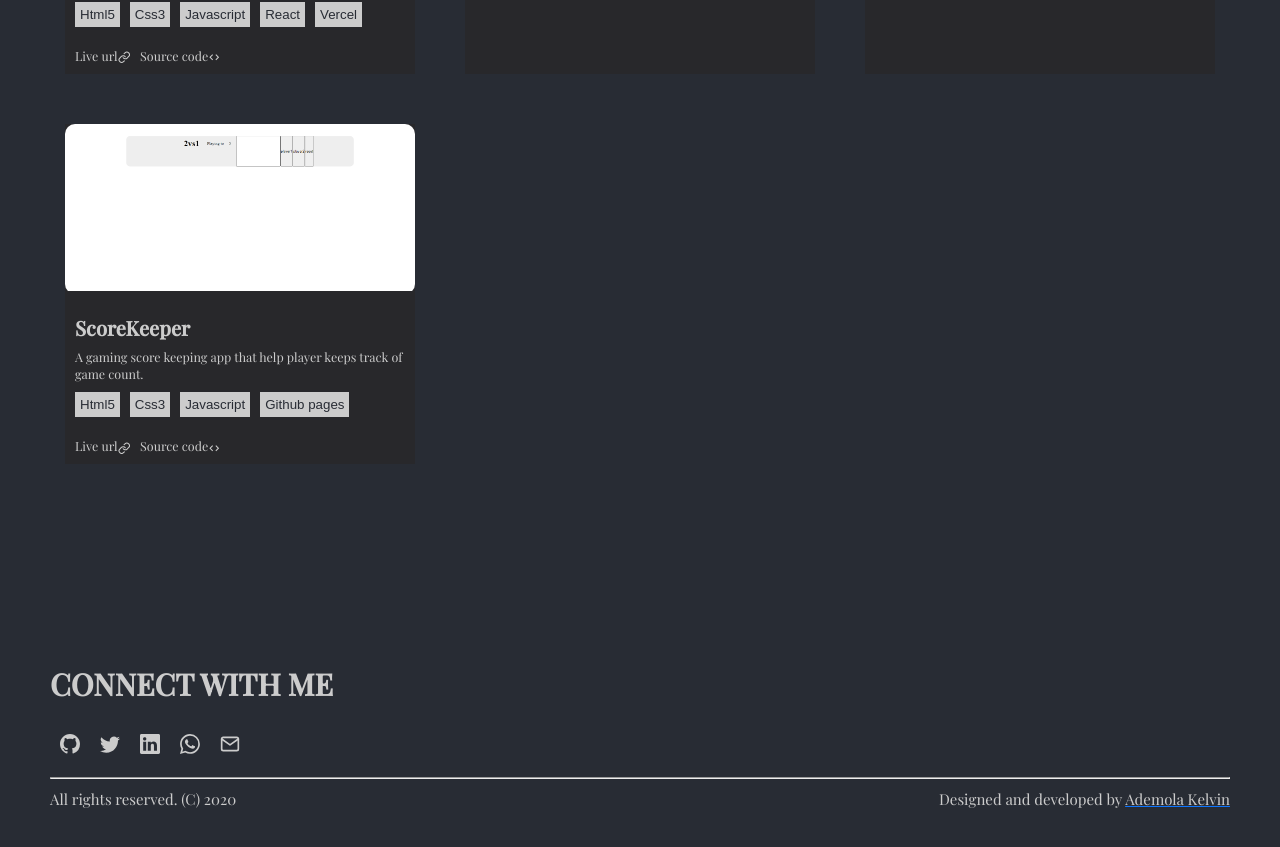
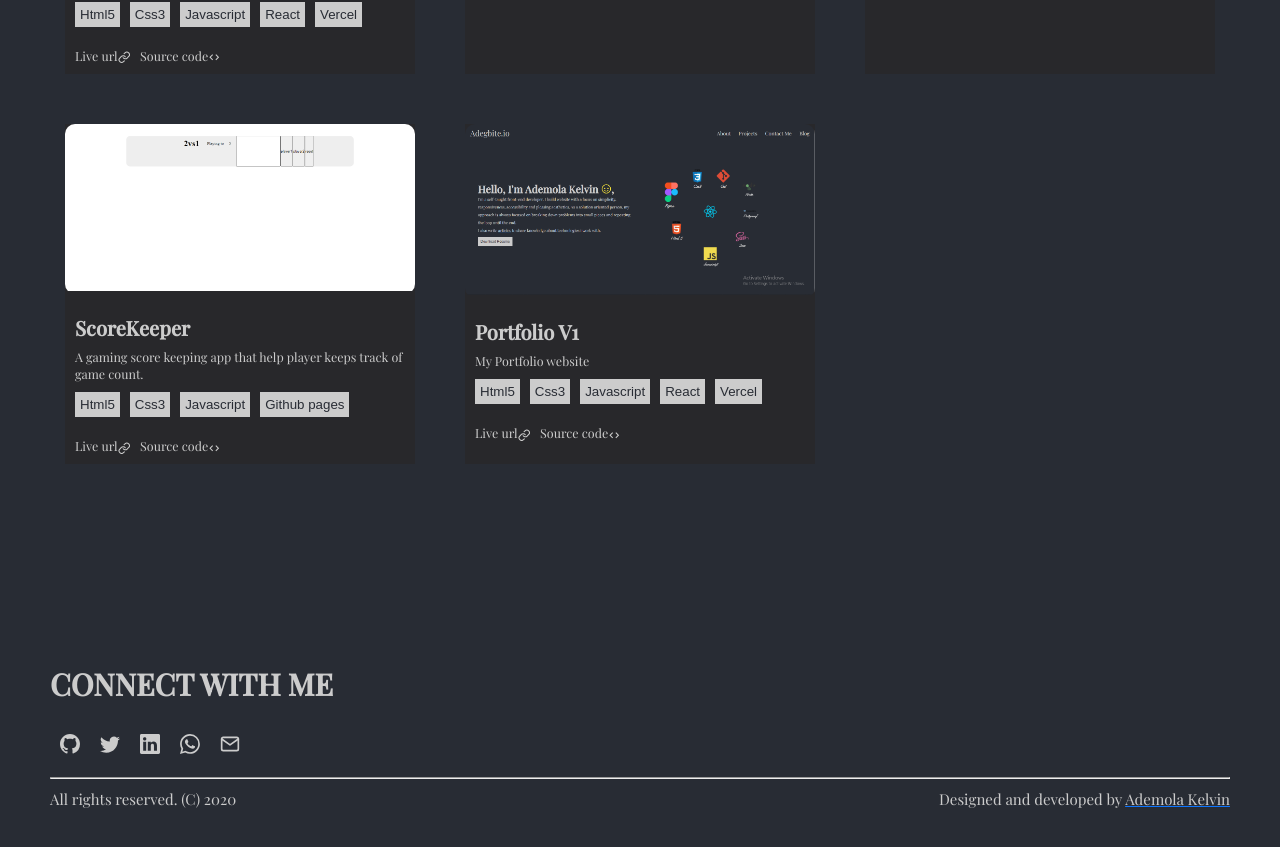
Before and after one commit to Adegbite1999/portfolio_v1, a React (Create React App) app: page / in a window 1280 px wide. Shown: the part 1096-1943 px from the top of the page. Built offline with nearby package versions, Linux system fonts and the light colour scheme; a web font is replaced by a local one.

Commit message:
feat: update resume

```diff
--- a/src/components/About.jsx
+++ b/src/components/About.jsx
@@ -21,7 +21,7 @@ function About() {
                <p>I'm a self-taught front-end developer. I build website with a focus on simplicity, responsiveness, accessibility and pleasing aesthetics. As a solution oriented person, my approach is always focused on breaking down problems into small pieces and repeating the loop until the end.</p>
                <p>I also write  <a className="link-dev" href="https://adegbiteademola1999.medium.com/">articles</a> to share knowledge about technologies i work with.</p>
 
-               <a className="link-dev" href="https://drive.google.com/file/d/13e2KIeZQoe2UI9yn2MDHKV-fJP55Hdrd/view?usp=sharing"><button>Download Resume</button></a>
+               <a className="link-dev" href="https://drive.google.com/file/d/1E7trvIQb0nMjFwR4aYHMBrD8eBN9g6kz/view?usp=sharing"><button>Download Resume</button></a>
             </div>
 
             <div className="skills">
--- a/src/components/Projects.jsx
+++ b/src/components/Projects.jsx
@@ -3,6 +3,7 @@ import project1 from '../assets/petly.png';
 import project2 from '../assets/windbnb.png';
 import project3 from '../assets/bookmarker.png';
 import scorekeeper from '../assets/scorekeeper.png';
+import portfolio from '../assets/port.png';
 import { FiLink } from 'react-icons/fi'
 import { BiCode } from 'react-icons/bi'
 import { SiCodeproject } from 'react-icons/si'
@@ -107,6 +108,30 @@ function Projects() {
                         </div>
                     </div>
                 </div>
+                <div className="projects__card four">
+                    <div className="card__image">
+                        <img className="img" src={portfolio} alt={'project-portfolio'} />
+                    </div>
+                    <div className="card__details">
+                        <div className="card__about">
+                            <h5>Portfolio V1</h5>
+                            <p> My Portfolio website</p>
+                        </div>
+
+                        <div className="card__stacks">
+                            <button>Html5</button>
+                            <button>Css3</button>
+                            <button>Javascript</button>
+                            <button>React</button>
+                            <button>Vercel</button>
+                        </div>
+
+                        <div className="card__link">
+                            <p><a className='link' href="https://portfolio-version1-zeta.vercel.app/">Live url <span><FiLink /></span></a></p>
+                            <p><a className='link' href="https://github.com/Adegbite1999/portfolio_v1">Source code <span><BiCode /></span></a></p>
+                        </div>
+                    </div>
+                </div>
             </div>
         </section>
     )
```
Also changed, not shown: src/assets/port.png (added).
